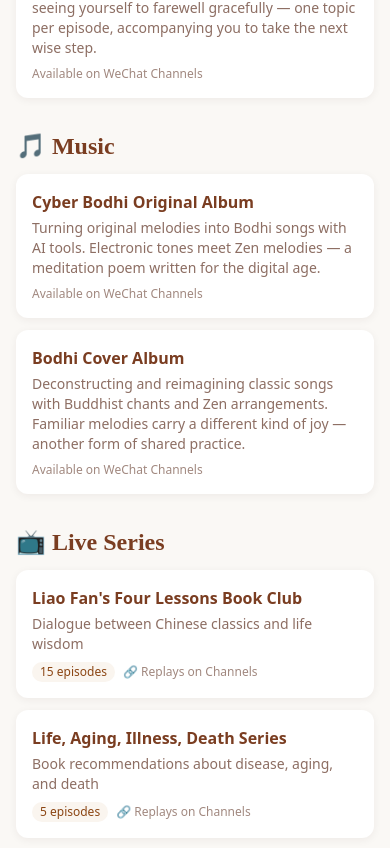
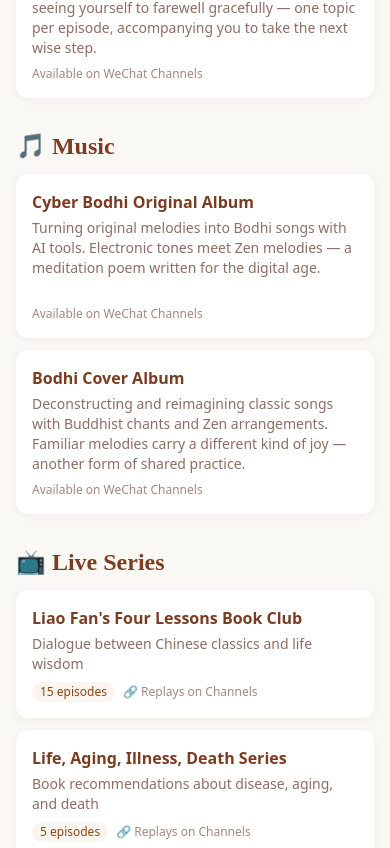
Before and after one commit to DavidXiong513/Wisdompace, a Next.js app: page /about-simon/content in a window 390 px wide. Shown: the part 3234-4082 px from the top of the page. Built offline with nearby package versions, Linux system fonts and the light colour scheme; no server answers.

Commit message:
fix(content): 播客音乐直播区域卡片对齐
- 将三列 wrapper 从 space-y-3 改为 grid h-full grid-rows-[auto_1fr_1fr] gap-3
- 外层 grid 添加 items-stretch 确保三列等高
- 每列内部标题 auto + 两个卡片各 1fr 等高
- 修复第二行卡片底部未对齐问题

```diff
--- a/src/app/about-simon/content/page.tsx
+++ b/src/app/about-simon/content/page.tsx
@@ -215,8 +215,8 @@ export default function ContentPage() {
               </span>
             </h2>
           </div>
-          <div className="grid gap-x-6 gap-y-8 lg:grid-cols-3">
-            <div className="space-y-3">
+          <div className="grid items-stretch gap-x-6 gap-y-8 lg:grid-cols-3">
+            <div className="grid h-full grid-rows-[auto_1fr_1fr] gap-3">
               <h2 className="as-serif text-2xl font-bold text-[var(--as-primary-700)]">
                 🎙️ {isEn ? 'Podcasts' : '播客系列'}
               </h2>
@@ -234,7 +234,7 @@ export default function ContentPage() {
                 </div>
               ))}
             </div>
-            <div className="space-y-3">
+            <div className="grid h-full grid-rows-[auto_1fr_1fr] gap-3">
               <h2 className="as-serif text-2xl font-bold text-[var(--as-primary-700)]">
                 🎵 {isEn ? 'Music' : '音乐系列'}
               </h2>
@@ -252,7 +252,7 @@ export default function ContentPage() {
                 </div>
               ))}
             </div>
-            <div className="space-y-3">
+            <div className="grid h-full grid-rows-[auto_1fr_1fr] gap-3">
               <h2 className="as-serif text-2xl font-bold text-[var(--as-primary-700)]">
                 📺 {isEn ? 'Live Series' : '直播系列'}
               </h2>
```
